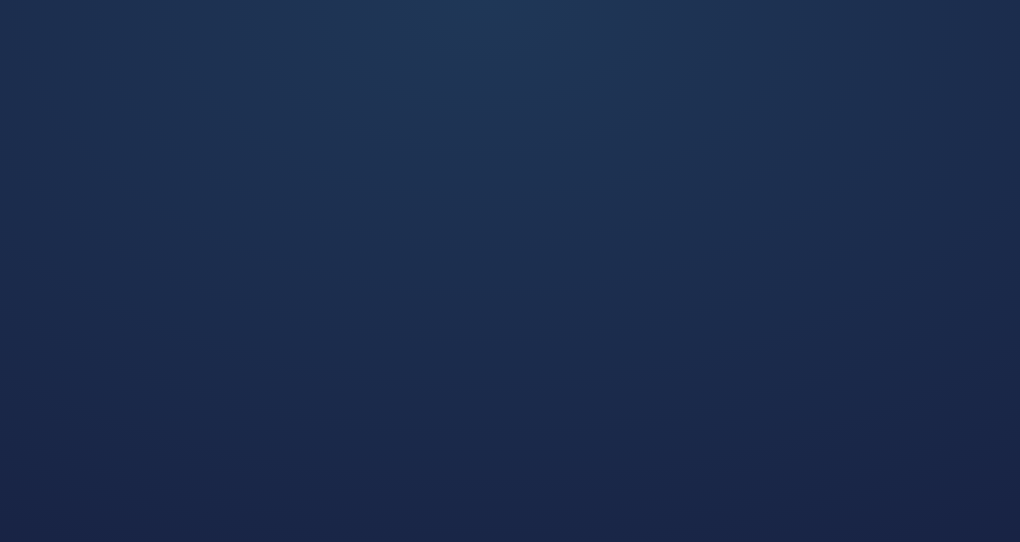
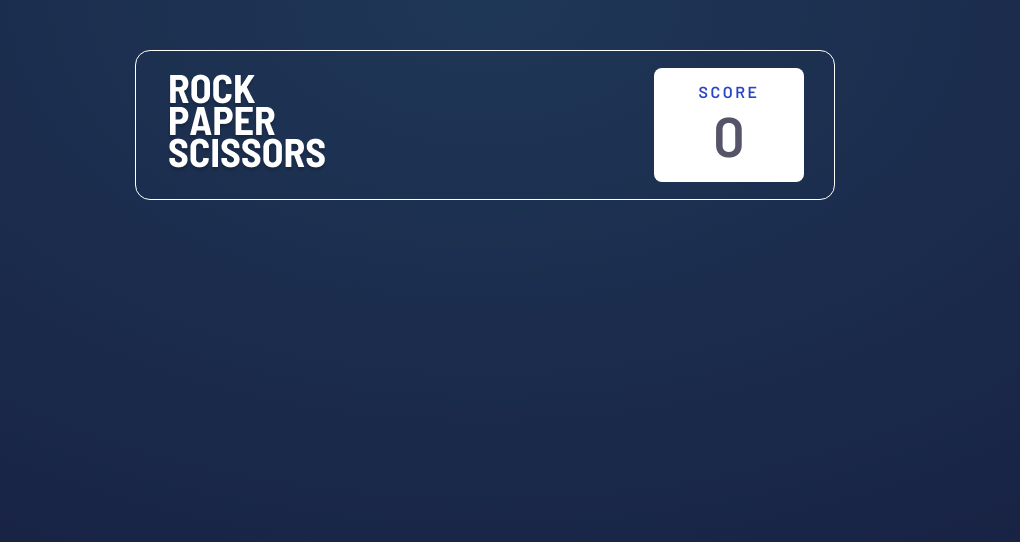
Before and after one commit to Saijeet7/Javascript-Learning, a website: page Paper Scissor Rock/index.html in a window 1280 px wide. Shown: the whole page, without its empty margins (155-1175 px from the left). Drawn offline with Linux system fonts and the light colour scheme.

Commit message:
added: score board frontend

```diff
--- a/Paper Scissor Rock/index.html
+++ b/Paper Scissor Rock/index.html
@@ -5,22 +5,34 @@
     <meta http-equiv="X-UA-Compatible" content="IE=edge" />
     <meta name="viewport" content="width=device-width, initial-scale=1.0" />
     <link rel="stylesheet" href="./css/style.css" />
+
     <link rel="preconnect" href="https://fonts.googleapis.com" />
     <link rel="preconnect" href="https://fonts.gstatic.com" crossorigin />
     <link
       href="https://fonts.googleapis.com/css2?family=Barlow:wght@600&display=swap"
       rel="stylesheet"
     />
+
     <title>Rock Paper Scissors</title>
   </head>
   <body>
     <section class="psrGame">
-        <div class="container">
-            <div class="psrGame__scoreboard">
-                <div class="psrGame__title"></div>
+      <div class="container">
+        <div class="psrGame__scoreboard">
+          <figure class="psrGame__titleImg">
+            <img src="./assets/title.png" alt="Title Image" />
+          </figure>
+          <div class="psrGame__score">
+            <p>SCORE</p>
+            <h1 class="psrGame__userScore">0</h1>
+          </div>
+        </div>
 
-            </div>
+        <div class="psrGame__signs">
+            <div class="psrGame__paper"></div>
         </div>
+
+      </div>
     </section>
   </body>
 </html>
--- a/Paper Scissor Rock/scss/style.scss
+++ b/Paper Scissor Rock/scss/style.scss
@@ -1,19 +1,64 @@
-*{
-    padding: 0;
-    margin: 0;
-    box-sizing: border-box;
+$background-color: radial-gradient(
+  134.34% 134.34% at 50% 0%,
+  #1f3757 0%,
+  #131537 100%
+);
+
+* {
+  padding: 0;
+  margin: 0;
+  box-sizing: border-box;
 }
 
-body{
-    font-family: "Barlow Condensed", sans-serif;
+body {
+  font-family: "Barlow", sans-serif;
 }
 
-.container{
-    width: 100vw;
-    height: 100vh;
-    background: radial-gradient(
-        134.34% 134.34% at 50% 0%,
-        #1f3757 0%,
-        #131537 100%
-    );
+.psrGame .container {
+  background: $background-color;
+  width: 100vw;
+  height: 100vh;
+  display: flex;
+  flex-direction: column;
+  align-items: center;
 }
+
+.psrGame__scoreboard {
+  width: 700px;
+  border: 1px solid white;
+  border-radius: 15px;
+  margin-top: 50px;
+  height: 150px;
+  display: flex;
+  justify-content: space-between;
+  align-items: center;
+}
+
+.psrGame__titleImg {
+  margin-left: 30px;
+}
+
+.psrGame__score {
+  width: 150px;
+  height: 114px;
+  background-color: white;
+  border-radius: 8px;
+  margin-right: 30px;
+  display: flex;
+  flex-direction: column;
+  justify-content: center;
+  align-items: center;
+
+  p {
+    color: #2a45c2;
+    font-size: 16px;
+    font-weight: 600;
+    line-height: 19px;
+    letter-spacing: 2.5px;
+  }
+}
+
+.psrGame__userScore {
+  color: #565468;
+  font-size: 56px;
+}
```
Also changed, not shown: Paper Scissor Rock/css/style.css.
